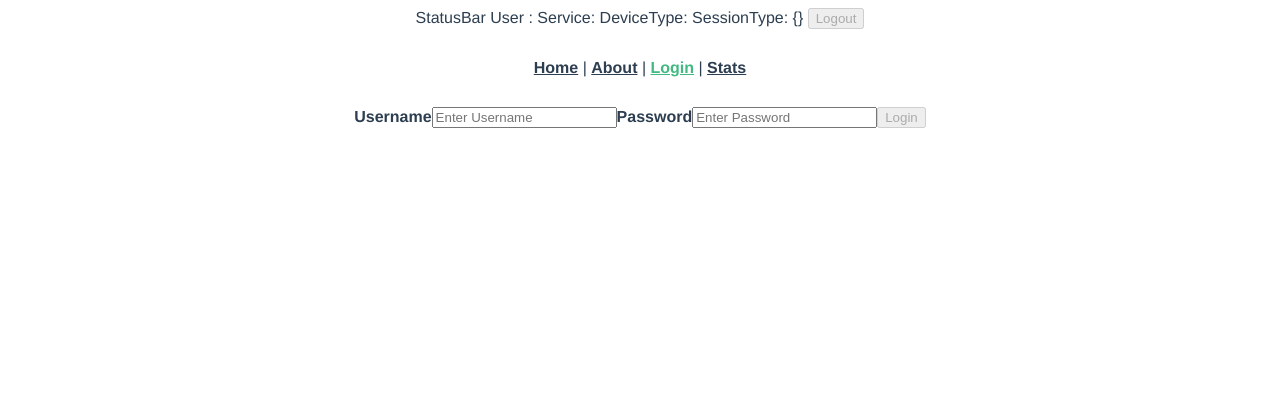
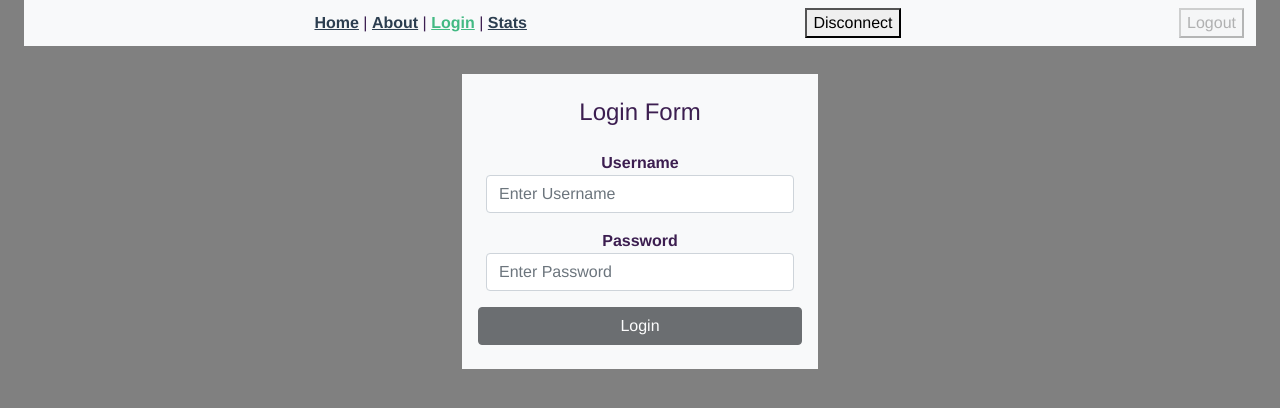
Before and after one commit to introlab/opentera-teleop-service, a Vue app in the folder webportal/: page /#/login in a window 1280 px wide. Shown: the top 408 px of the page. Built offline with nearby package versions, Linux system fonts and the light colour scheme.

Commit message:
Working layout

```diff
--- a/webportal/package.json
+++ b/webportal/package.json
@@ -8,12 +8,13 @@
     "lint": "vue-cli-service lint"
   },
   "dependencies": {
+    "@popperjs/core": "^2.10.2",
     "axios": "^0.21.4",
+    "bootstrap": "^5.1.3",
     "core-js": "^3.6.5",
     "jquery": "^3.6.0",
     "popper": "^1.0.1",
     "vue": "^3.0.0",
-    "vue-native-websocket-vue3": "^3.1.4",
     "vue-router": "^4.0.0-0",
     "vuex": "^4.0.0-0",
     "websocket": "^1.0.34"
--- a/webportal/src/App.vue
+++ b/webportal/src/App.vue
@@ -1,14 +1,12 @@
 <template>
-  <div id="statusbar">
-    <StatusBar> </StatusBar>
+  <div class="container-fluid h-100">
+    <div id="statusbar" class="container-fluid">
+      <StatusBar> </StatusBar>
+    </div>
+    <div class="container-fluid" style="height:calc(100% - 50px);">
+      <router-view/>
+    </div>
   </div>
-  <div id="nav">
-    <router-link to="/">Home</router-link> |
-    <router-link to="/about">About</router-link> |
-    <router-link to="/login">Login</router-link> |
-    <router-link to="/stats">Stats</router-link>
-  </div>
-  <router-view/>
 </template>
 
 <style>
@@ -18,11 +16,14 @@
   -webkit-font-smoothing: antialiased;
   -moz-osx-font-smoothing: grayscale;
   text-align: center;
-  color: #2c3e50;
+  color: #3c1e50;
+  background-color: grey;
+  height: 100%;
+  width: 100%;
 }
 
 #nav {
-  padding: 30px;
+  padding: 0px;
 }
 
 #nav a {
@@ -33,4 +34,15 @@
 #nav a.router-link-exact-active {
   color: #42b983;
 }
+
+html, body {
+  width: 100%;
+  height: 100%;
+}
+
+#statusbar {
+  width: 100%;
+  height: 50px;
+}
+
 </style>
--- a/webportal/src/components/Login.vue
+++ b/webportal/src/components/Login.vue
@@ -1,13 +1,24 @@
 <template>
-  <form class="login">
-    <label for="uname"><b>Username</b></label>
-    <input type="text" placeholder="Enter Username" v-model="user.username" required>
-
-    <label for="psw"><b>Password</b></label>
-    <input type="password" placeholder="Enter Password" v-model="user.password" required>
-
-    <button type="submit" @click=loginButtonClicked  :disabled="isDisabled" >Login</button>
-  </form>
+  <div class="container">
+    <div class="row">
+      <div class="col-md-4 offset-md-4">
+        <div class="login-form bg-light mt-4 p-4">
+        <form class="row g-3">
+          <h4>Login Form</h4>
+          <div class="col-12">
+            <label for="uname"><b>Username</b></label>
+            <input type="text" placeholder="Enter Username" class="form-control" v-model="user.username" required>
+          </div>
+          <div class="col-12">
+            <label for="psw"><b>Password</b></label>
+            <input type="password" placeholder="Enter Password" class="form-control" v-model="user.password" required>
+          </div>
+          <button type="submit" class="btn btn-dark foat-end" @click=loginButtonClicked  :disabled="isDisabled" >Login</button>
+        </form>
+        </div>
+      </div>
+    </div>
+  </div>
 </template>
 
 <script>
@@ -127,5 +138,5 @@ export default {
 
 <!-- Add "scoped" attribute to limit CSS to this component only -->
 <style scoped>
-
+  background-color: coral;
 </style>
--- a/webportal/src/components/Robot.vue
+++ b/webportal/src/components/Robot.vue
@@ -1,9 +1,11 @@
 <template>
-      <div>
-            <b>Name</b> : {{ data.device_name }}
-            <b>UUID</b> : {{ data.device_uuid}}
-            <b>Status</b> : {{ data.device_status }}
-            <button @click="buttonClicked" :disabled="isBusy"> Connect </button>
+      <div class="card-body">
+            <h5 class="card-title">{{ data.device_name }}</h5>
+            <p><b>UUID</b> : {{ data.device_uuid}}</p>
+            <p><b>Status</b> : {{ data.device_status }}</p>
+            <div class="card-footer text-muted">
+              <button class="btn btn-primary" @click="buttonClicked" :disabled="isBusy"> Connect </button>
+            </div>
       </div>
       <!--
       <div>
@@ -39,7 +41,7 @@ export default {
   },
   computed: {
     isBusy () {
-      return this.data.device_status_busy
+      return this.data.device_busy
     }
   }
 }
--- a/webportal/src/components/RobotList.vue
+++ b/webportal/src/components/RobotList.vue
@@ -1,7 +1,9 @@
 <template>
   <div class="container">
         <h1>Online Robots</h1>
+        <div class="card" style="width: 18rem;">
         <Robot v-for="(robot, index) in onlineRobots " :key=index :data=robot />
+        </div>
   </div>
 </template>
 
--- a/webportal/src/components/StatusBar.vue
+++ b/webportal/src/components/StatusBar.vue
@@ -1,8 +1,31 @@
 <template>
-      <div>
-          StatusBar User : {{ userName }} Service: {{serviceInfo.id_service}} DeviceType: {{deviceTypeInfo.id_device_type}} SessionType: {{sessionTypeInfo}}
-          <button @click="logoutButtonClicked" :disabled="loggedIn">Logout</button>
+
+  <div class="collapse" id="navbarToggleExternalContent">
+    <div class="bg-dark p-4">
+      <h5 class="text-white h4">Collapsed content</h5>
+      <span class="text-muted">Toggleable via the navbar brand.</span>
+    </div>
+  </div>
+
+  <nav class="navbar navbar-expand-lg navbar-light bg-light">
+    <div class="container-fluid">
+      <button class="navbar-toggler" type="button" data-bs-toggle="collapse" data-bs-target="#navbarToggleExternalContent" aria-controls="navbarToggleExternalContent" aria-expanded="false" aria-label="Toggle navigation">
+        <span class="navbar-toggler-icon"></span>
+      </button>
+      <b>{{ userName }}</b>
+      <!--
+      Service: {{serviceInfo.id_service}} DeviceType: {{deviceTypeInfo.id_device_type}} SessionType: {{sessionTypeInfo}}
+      -->
+      <div id="nav">
+        <router-link to="/">Home</router-link> |
+        <router-link to="/about">About</router-link> |
+        <router-link to="/login">Login</router-link> |
+        <router-link to="/stats">Stats</router-link>
       </div>
+      <button @click="closeSession">Disconnect</button>
+      <button @click="logoutButtonClicked" :disabled="loggedIn">Logout</button>
+    </div>
+  </nav>
 </template>
 
 <script>
@@ -24,16 +47,23 @@ export default {
         console.log('logged Out')
         this.$router.replace('/login')
       })
+    },
+    closeSession () {
+      console.log('closeSession')
+      this.$store.dispatch('auth/stopSession').then(response => {
+        this.$router.replace('/')
+      })
     }
   },
   computed: {
     loggedIn () {
       return !this.$store.state.auth.status.loggedIn
     },
-    ...mapGetters(['userName', 'serviceInfo', 'deviceTypeInfo', 'sessionTypeInfo'])
+    ...mapGetters(['userName', 'serviceInfo', 'deviceTypeInfo', 'sessionTypeInfo', 'inSession', 'sessionInfo'])
   }
 }
 </script>
+
 <!-- Add "scoped" attribute to limit CSS to this component only -->
 <style scoped>
 
--- a/webportal/src/main.js
+++ b/webportal/src/main.js
@@ -3,6 +3,9 @@ import App from './App.vue'
 import router from './router'
 import store from './store'
 import StatusBar from '@/components/StatusBar.vue'
+
+import 'bootstrap/dist/css/bootstrap.min.css'
+import 'bootstrap'
 
 const app = createApp(App)
 
--- a/webportal/src/services/opentera_auth.js
+++ b/webportal/src/services/opentera_auth.js
@@ -135,6 +135,27 @@ class AuthService {
       return response.data
     })
   }
+
+  stopSession (user, session) {
+    console.log('stopSession', user, session)
+    return axios.post(API_BASE_URL + 'sessions/manager', {
+      session_manage: {
+        session_uuid: session.sessionUuid,
+        action: 'stop',
+        parameters: ''
+      }
+    },
+    {
+      headers: {
+        Authorization: 'OpenTera ' + user.user_token,
+        'Content-Type': 'application/json'
+      }
+    }
+    ).then(response => {
+      console.log('stopSession ', response.data)
+      return response.data
+    })
+  }
 }
 
 export default new AuthService()
--- a/webportal/src/store/auth.module.js
+++ b/webportal/src/store/auth.module.js
@@ -1,19 +1,11 @@
 import AuthService from '../services/opentera_auth'
+import router from '../router'
 
 // const user = JSON.parse(localStorage.getItem('user'))
-const user = null
-const initialState = user
-  ? {
-    status: { loggedIn: false },
-    user,
-    websocket: null,
-    websocketState: 'disconnected',
-    online_devices: [],
-    user_info: {},
-    service_info: {},
-    session_type_info: {}
-  }
-  : {
+
+export const auth = {
+  namespaced: true,
+  state: {
     status: { loggedIn: false },
     user: null,
     websocket: null,
@@ -22,12 +14,9 @@ const initialState = user
     user_info: {},
     service_info: {},
     device_type_info: {},
-    session_type_info: {}
-  }
-
-export const auth = {
-  namespaced: true,
-  state: initialState,
+    session_type_info: {},
+    teleop_session_info: {}
+  },
   actions: {
     login ({ commit }, loginInfo) {
       return AuthService.login(loginInfo).then(
@@ -134,6 +123,17 @@ export const auth = {
         }
       )
     },
+    stopSession ({ commit }) {
+      return AuthService.stopSession(this.state.auth.user, this.state.auth.teleop_session_info).then(
+        session => {
+          commit('updateCurrentSession', {})
+        },
+        error => {
+          commit('updateCurrentSession', {})
+          return Promise.reject(error)
+        }
+      )
+    },
     connectWebsocket ({ commit }, user) {
       console.log('connectWebsocket at url:', user.websocket_url)
       const websocket = AuthService.createWebsocket(user.websocket_url)
@@ -184,6 +184,19 @@ export const auth = {
         return state.user_info.user_firstname + ' ' + state.user_info.user_lastname
       }
       return ''
+    },
+    inSession: (state) => {
+      return ('sessionUrl' in state.teleop_session_info)
+    },
+    sessionUrl: (state) => {
+      if ('sessionUrl' in state.teleop_session_info) {
+        return state.teleop_session_info.sessionUrl
+      } else {
+        return ''
+      }
+    },
+    sessionInfo: (state) => {
+      return state.teleop_session_info
     }
   },
   mutations: {
@@ -221,7 +234,13 @@ export const auth = {
       const msgType = jsonMessage.message.events[0]['@type']
       // console.log('websocketOnMessage', msgType)
       if (msgType === 'type.googleapis.com/opentera.protobuf.JoinSessionEvent') {
-        console.log('******************** JoinSessionEvent')
+        console.log('******************** JoinSessionEvent', jsonMessage.message.events[0])
+
+        // Update state, is this the right way ?
+        state.teleop_session_info = jsonMessage.message.events[0]
+
+        // update router page
+        router.push('/session')
       }
     },
     logout (state) {
@@ -236,6 +255,7 @@ export const auth = {
       }
       state.websocket = null
       state.websocketState = 'disconnected'
+      state.teleop_session_info = {}
     },
     onlineDeviceStatus (state, devices) {
       state.online_devices = devices
@@ -267,6 +287,7 @@ export const auth = {
     },
     updateCurrentSession (state, session) {
       console.log('currentSession', session)
+      state.teleop_session_info = session
     }
   }
 }
--- a/webportal/src/views/LoginView.vue
+++ b/webportal/src/views/LoginView.vue
@@ -1,5 +1,5 @@
 <template>
-  <div class="loginview">
+  <div class="container-fluid">
     <Login msg="rien"/>
   </div>
 </template>
--- a/webportal/src/views/SessionView.vue
+++ b/webportal/src/views/SessionView.vue
@@ -1,12 +1,14 @@
 <template>
-  <div class="session">
-    <h1>This is the session page</h1>
-    <iframe :src="iframe.src" width="100%" height="1000" frameborder="0" ref="frame" @load="load" v-show="iframe.loaded">
+  <div class="container-fluid h-100 w-100">
+    <iframe :src="sessionUrl" class="h-100 w-100" frameborder="0" ref="frame" @load="load" v-show="iframe.loaded" allow="camera;microphone">
   </iframe>
   </div>
 </template>
 
 <script>
+
+import { createNamespacedHelpers } from 'vuex'
+const { mapGetters } = createNamespacedHelpers('auth')
 
 export default {
   name: 'SessionView',
@@ -14,7 +16,6 @@ export default {
   data () {
     return {
       iframe: {
-        src: 'https://telesante.3it.usherbrooke.ca',
         loaded: false
       }
     }
@@ -22,7 +23,11 @@ export default {
   methods: {
     load: function () {
       this.iframe.loaded = true
+      console.log('sessionURL', this.sessionUrl)
     }
+  },
+  computed: {
+    ...mapGetters(['sessionUrl'])
   }
 
 }
```
Also changed, not shown: 1 other file (tests, documents, lock files or other folders).
